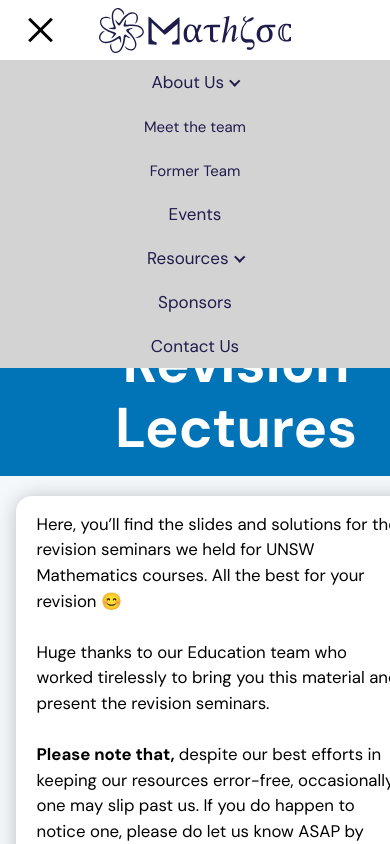
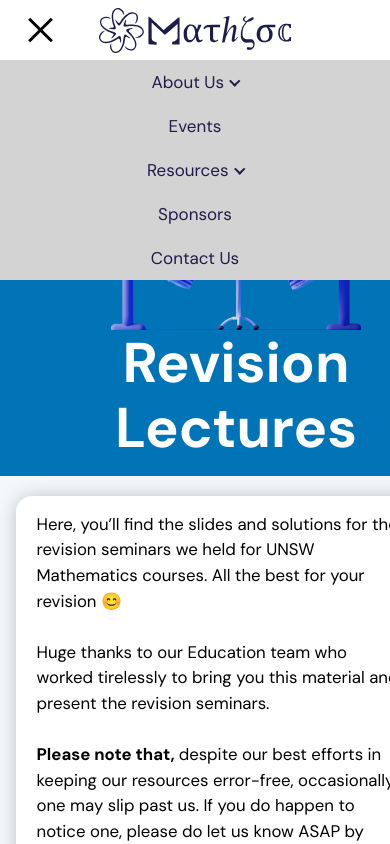
Before and after one commit to MathSocUNSW/mathsoc-website, a Next.js app in the folder frontend/: page /resources/revision in a window 390 px wide. Both pictures are taken after a click on the button 40 px from the left and 30 px from the top of the page. Shown: the top 844 px of the page. Built offline with nearby package versions, Linux system fonts and the light colour scheme.

Commit message:
Mobile dropdown menu change

```diff
--- a/frontend/src/components/NavItem.tsx
+++ b/frontend/src/components/NavItem.tsx
@@ -13,19 +13,28 @@ interface NavItemProps {
 }
 
 const NavItem: React.FC<NavItemProps> = ({ navData, setOpen, width }) => {
+  // Something is interfering with dropdown when mobile, so new state is used
   const [dropdown, setDropdown] = React.useState(false);
+  const [dropdownMobile, setDropdownMobile] = React.useState(false);
 
   const onMouseEnter = () => setDropdown(true);
   const onMouseLeave = () => setDropdown(false);
 
-  const DesktopVersion = (
+  const DesktopVersionDropdown = (
     <div onMouseEnter={onMouseEnter} onMouseLeave={onMouseLeave}>
       <NavDropdown items={navData.dropdown} setDropdown={setDropdown} baseRoute={navData.route} />
     </div>
   );
 
-  const MobileVersion = (
+  const MobileVersionDropdown = (
     <div className={styles.mobileContainer}>
+      {navData.dropdown && (
+        <li className={styles.navButton} onClick={() => setOpen(false)}>
+          <Link href={navData.route}>
+            <a style={{ fontSize: "15px" }}>{navData.name}</a>
+          </Link>
+        </li>
+      )}
       {navData.dropdown &&
         navData.dropdown.map((item) => (
           <li key={item.name} className={styles.navButton} onClick={() => setOpen(false)}>
@@ -37,20 +46,38 @@ const NavItem: React.FC<NavItemProps> = ({ navData, setOpen, width }) => {
     </div>
   );
 
+  const DesktopVersionItem = (
+    <li className={styles.navButton} onClick={() => setOpen(false)}>
+      <Link href={navData.route}>
+        <a>
+          {navData.name} {navData.dropdown && <div className={styles.navArrow} />}
+        </a>
+      </Link>
+    </li>
+  );
+
+  const MobileVersionItem = (
+    <>
+      {navData.dropdown ? (
+        <li className={styles.navButton} onClick={() => setDropdownMobile(!dropdownMobile)}>
+          <a>
+            {navData.name} {navData.dropdown && <div className={styles.navArrow} />}
+          </a>
+        </li>
+      ) : (
+        DesktopVersionItem
+      )}
+    </>
+  );
+
   return (
     <div>
       {/* Done to separate CSS attributes from mainContainer and dropdown */}
       <div className={styles.mainContainer} onMouseEnter={onMouseEnter} onMouseLeave={onMouseLeave}>
-        <li className={styles.navButton} onClick={() => setOpen(false)}>
-          <Link href={navData.route}>
-            <a>
-              {navData.name} {navData.dropdown && <div className={styles.navArrow} />}
-            </a>
-          </Link>
-        </li>
+        {width > 860 ? DesktopVersionItem : MobileVersionItem}
       </div>
-      {navData.dropdown && dropdown && width > 860 && DesktopVersion}
-      {navData.dropdown && navData.displayDropdownMobile && !(width > 860) && MobileVersion}
+      {navData.dropdown && dropdown && width > 860 && DesktopVersionDropdown}
+      {navData.dropdown && dropdownMobile && !(width > 860) && MobileVersionDropdown}
     </div>
   );
 };
```
